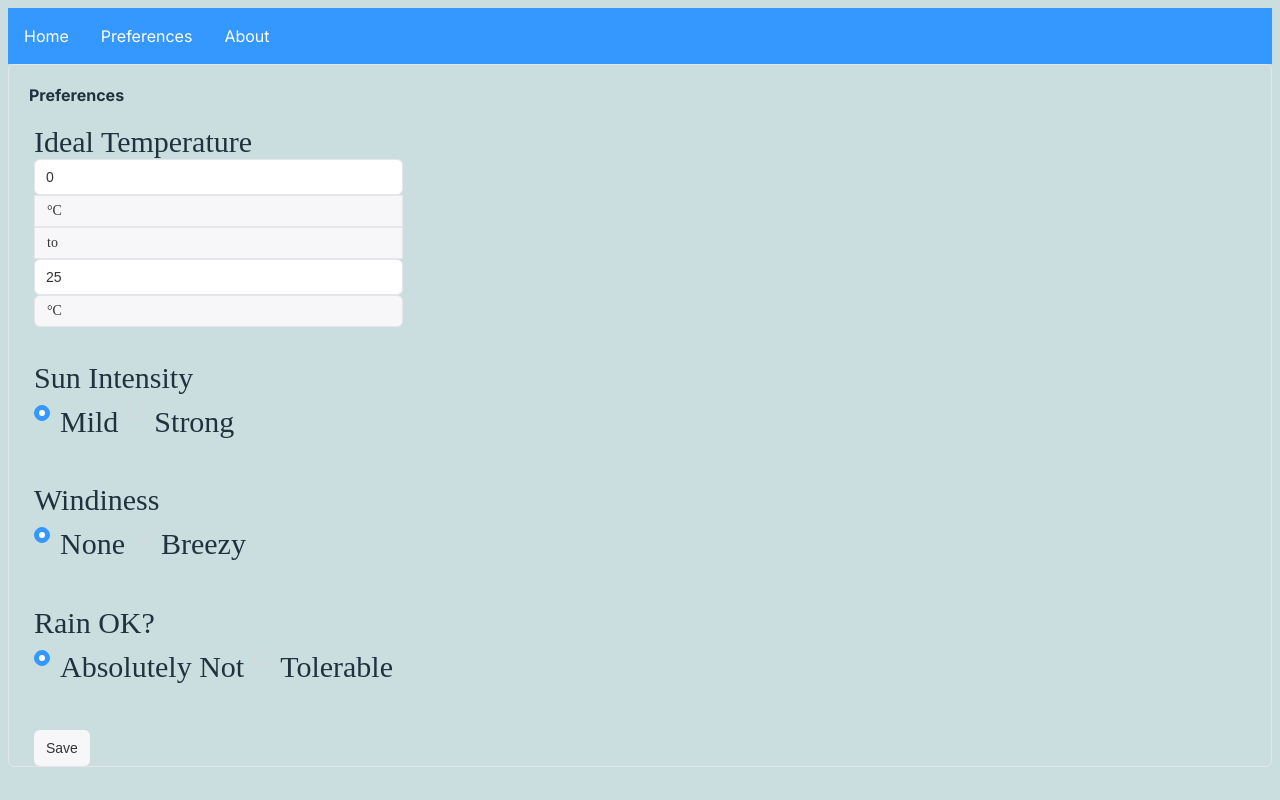
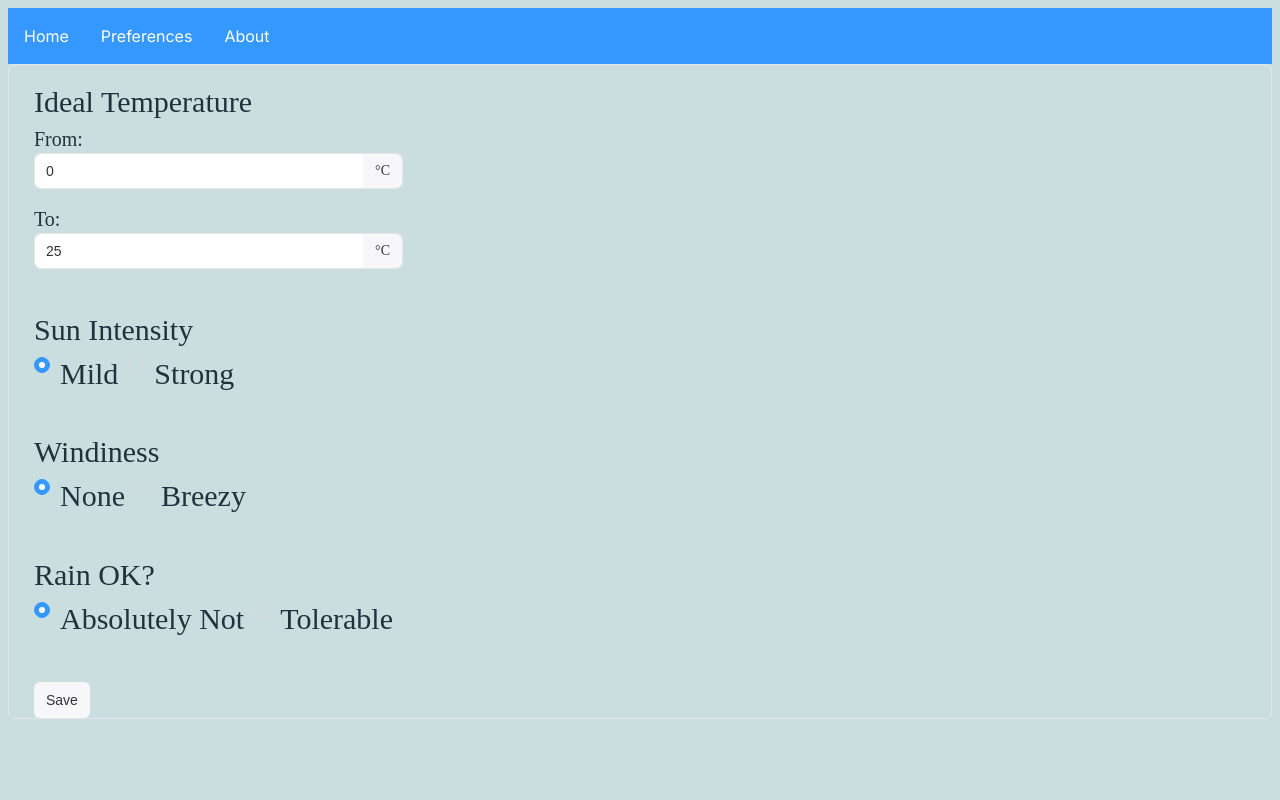
Before and after one commit to dayqiu22/sun-bather, a Next.js app: page /home/preferences in a window 1280 px wide. Built offline with nearby package versions, Linux system fonts and the light colour scheme.

Commit message:
Changed preference inputs

```diff
--- a/src/app/ui/preferences/box.tsx
+++ b/src/app/ui/preferences/box.tsx
@@ -3,7 +3,7 @@ import Selection from "../../ui/preferences/selection";
 
 export default function Box() {
     return (
-        <Panel header="Preferences" bordered>
+        <Panel bordered>
             <Selection />
         </Panel>
     );
--- a/src/app/ui/preferences/selection.tsx
+++ b/src/app/ui/preferences/selection.tsx
@@ -25,6 +25,8 @@ export default function Selection() {
                 Ideal Temperature
             </label>
             <div id="temp">
+                <label style={{ fontSize: '20px' }}>From:</label>
+                <InputGroup style={{ marginBottom: '10px' }}>
                     <Input
                         placeholder='Minimum Temperature'
                         id="temp_min"
@@ -34,7 +36,10 @@ export default function Selection() {
                         style={{ fontSize: '14px' }} // Set input font size
                     />
                     <InputGroup.Addon>&deg;C</InputGroup.Addon>
-                <InputGroup.Addon>to</InputGroup.Addon>
+                </InputGroup>
+
+                <label style={{ fontSize: '20px' }}>To:</label>
+                <InputGroup style={{ marginBottom: '10px' }}>
                     <Input
                         placeholder='Maximum Temperature'
                         id="temp_max"
@@ -44,6 +49,7 @@ export default function Selection() {
                         style={{ fontSize: '14px' }} // Set input font size
                     />
                     <InputGroup.Addon>&deg;C</InputGroup.Addon>
+                </InputGroup>
             </div>
             <br/>
             <label htmlFor="sun">
```
Lines whose indentation alone changed are shown as unchanged.
